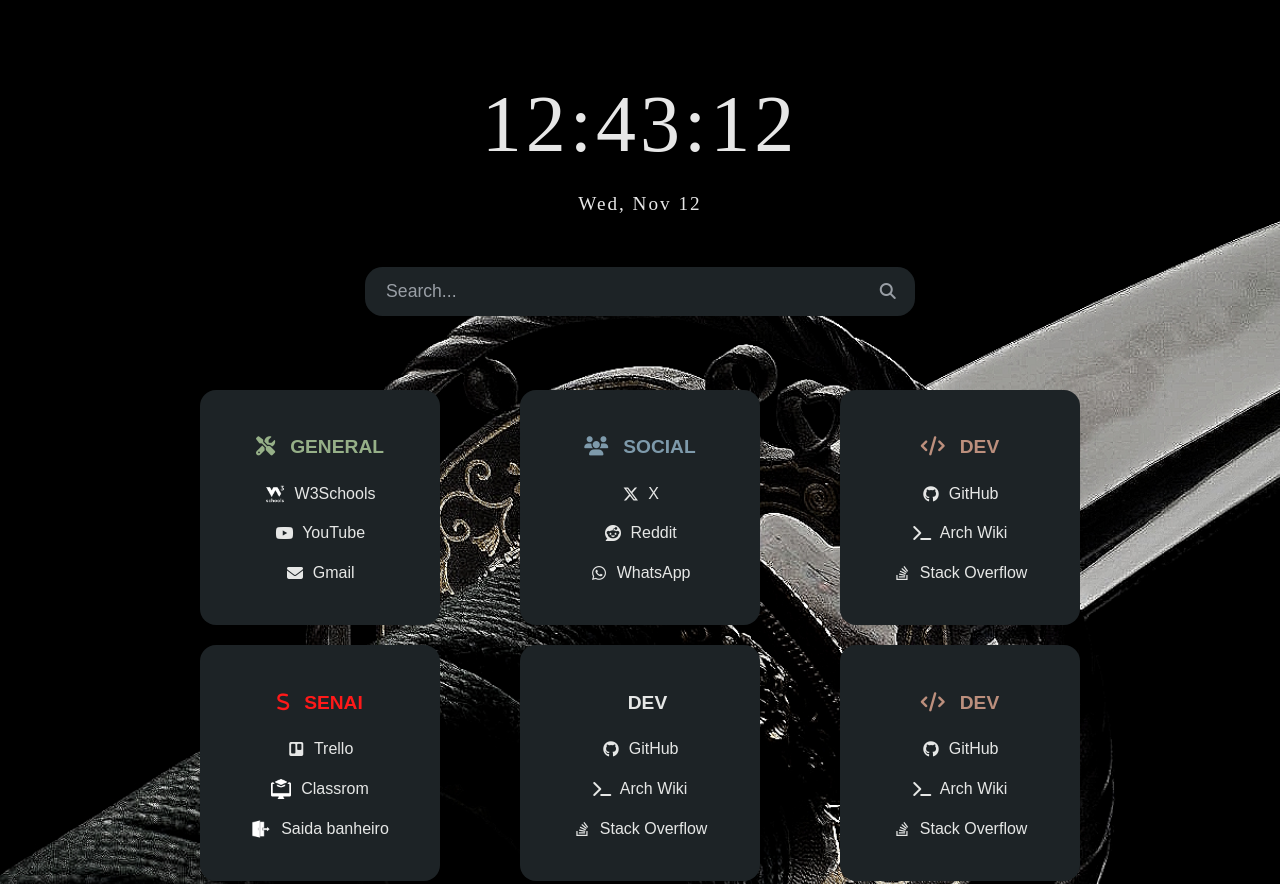
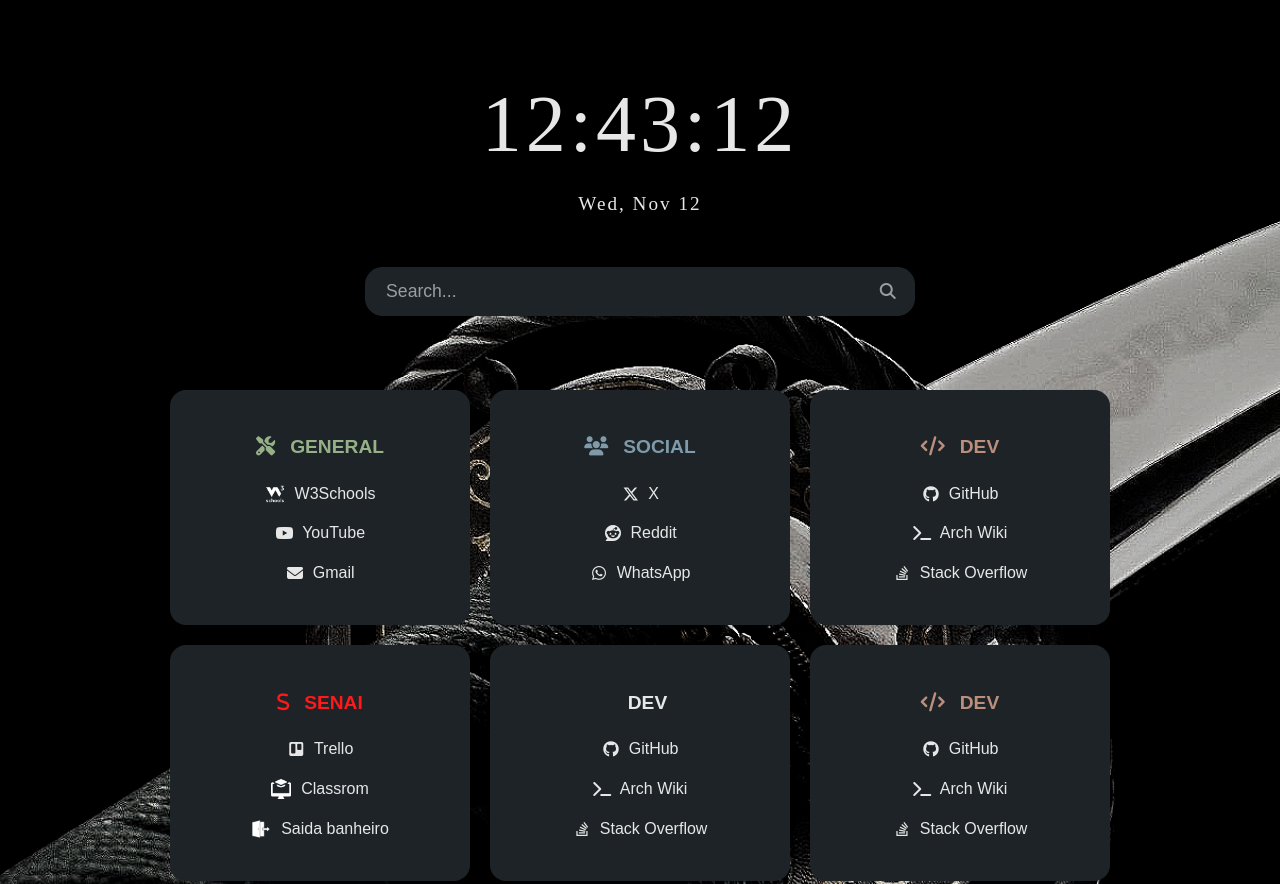
Before and after one commit to Yuser11/PAGINA-INICIO, a plain HTML site: page index.html in a window 1280 px wide. Shown: the top 884 px of the page. Drawn offline with Linux system fonts and the light colour scheme; some icons are missing; a web font is replaced by a local one.

Commit message:
Corrigi o tamanho do container denovo

```diff
--- a/style.css
+++ b/style.css
@@ -77,8 +77,8 @@ main {
   display: flex;
   flex-direction: column;
   align-items: center;
-  width:10vw;
-  min-width: 25%;
+  width:25%;
+  min-width: 300px;
   padding: 2em 1em;
   border-radius: 1em;
   background-color: var(--bg);
```
